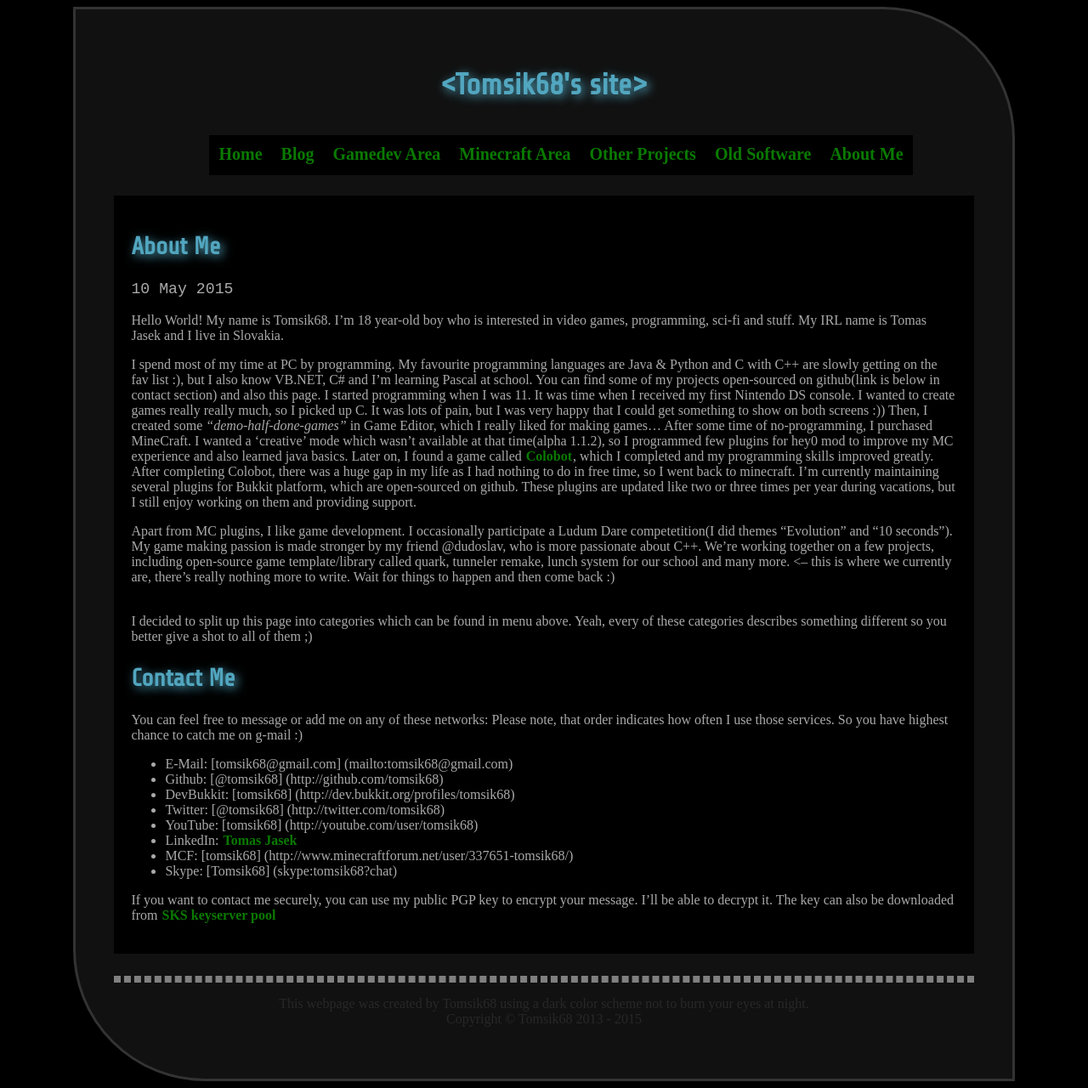
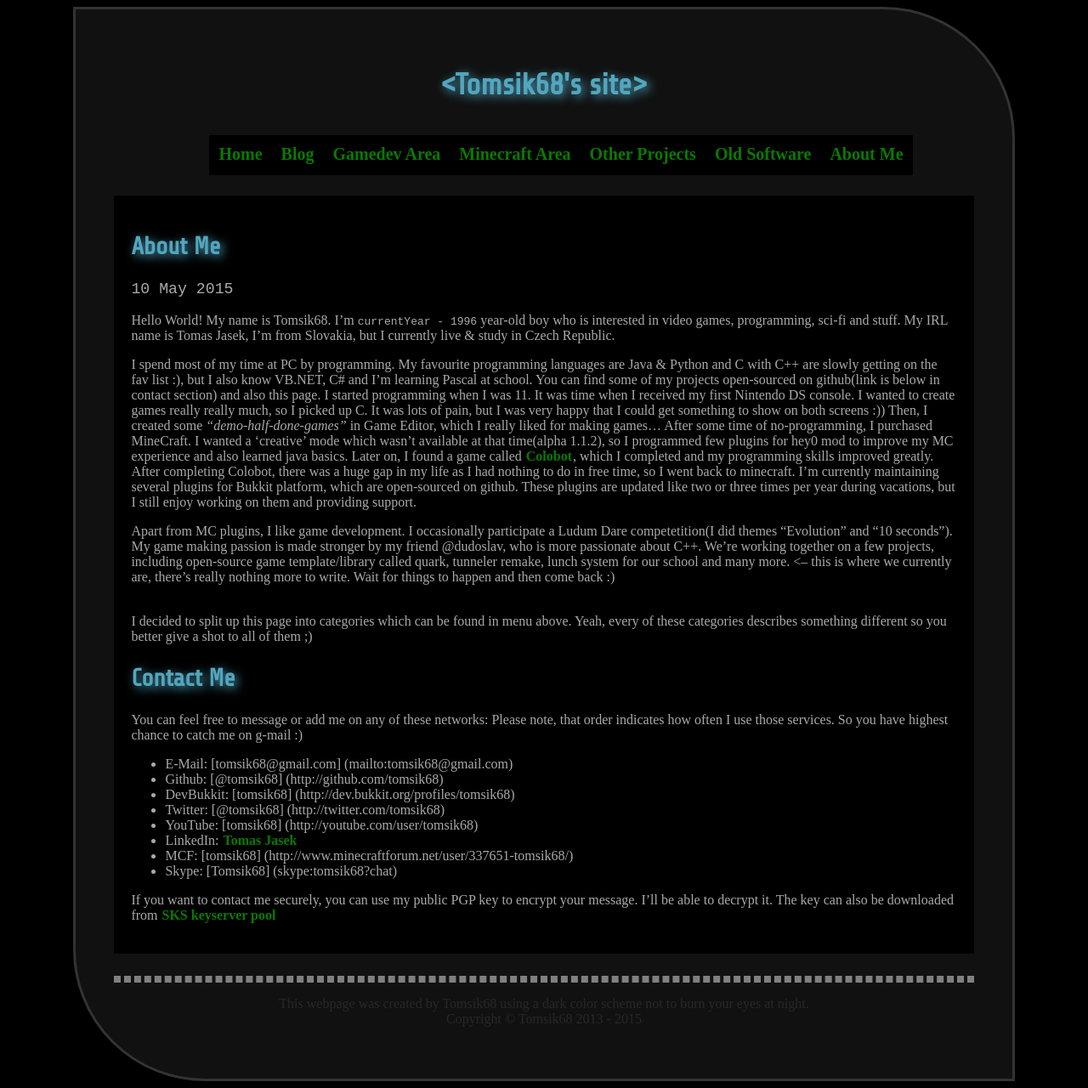
Before and after one commit to tomsik68/tomsik68.github.io, a Jekyll site: the page built from about/index.markdown, in a window 1280 px wide. Shown: the whole page at 85% size. Built offline with Jekyll 4.4.1, drawn with Linux system fonts in a browser that asks for light colours; some web fonts are replaced; Markdown is read by kramdown in place of the engine named in the settings.

Commit message:
Added equation for my age, I really do not want to update it each year

```diff
--- a/about/index.markdown
+++ b/about/index.markdown
@@ -3,8 +3,8 @@
 date: 2015-05-10 13:56:34
 title: About Me
 ---
-Hello World! My name is Tomsik68. I'm 18 year-old boy who is interested in video games, programming, sci-fi and stuff.
-My IRL name is Tomas Jasek and I live in Slovakia.
+Hello World! My name is Tomsik68. I'm `currentYear - 1996` year-old boy who is interested in video games, programming, sci-fi and stuff.
+My IRL name is Tomas Jasek, I'm from Slovakia, but I currently live & study in Czech Republic.
 
 I spend most of my time at PC by programming. My favourite programming languages are Java &amp; Python and C with C++ are slowly getting on the fav list :), but I also know VB.NET, C# and I'm learning Pascal at school. You can find some of my projects open-sourced on github(link is below in contact section) and also this page. I started programming when I was 11.
 It was time when I received my first Nintendo DS console. I wanted to create games really really much, so I picked up C. It was lots of pain, but I was very happy that I could get something to show on both screens :))
```
